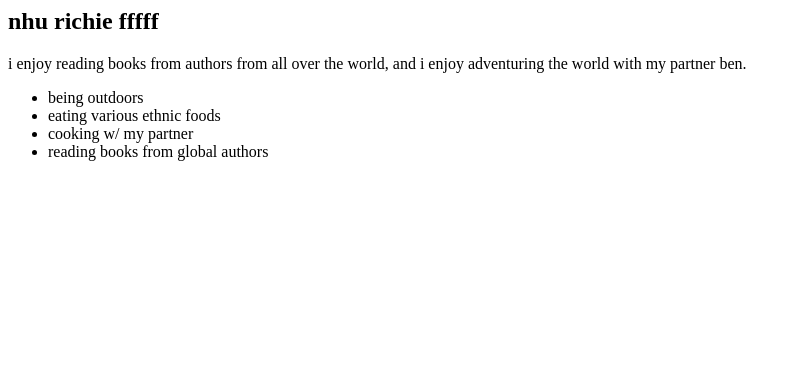
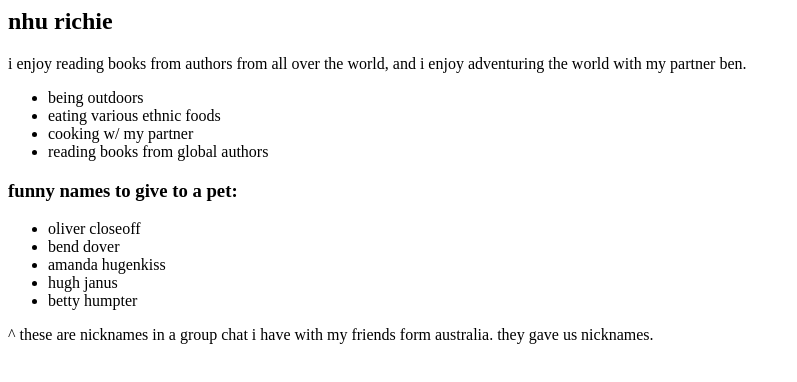
Before and after one commit to nhurichie/lab1_NhuRichie, a plain HTML site: page index.html in a window 1280 px wide. Shown: the whole page, without its empty margins (0-797 px from the left). Drawn offline with Linux system fonts and the light colour scheme.

Commit message:
First Commit

```diff
--- a/index.html
+++ b/index.html
@@ -2,10 +2,10 @@
 <html>
     <head>
         <meta charset="utf-8">
-        <title>first lab</title>
+        <title>homework assignment part two</title>
     </head>
     <body>
-       <h2>nhu richie fffff</h2>
+       <h2>nhu richie</h2>
        <p>i enjoy reading books from authors from all over the world, and i enjoy adventuring the world with my partner ben.</p>
 
         <ul>
@@ -14,5 +14,16 @@
             <li>cooking w/ my partner</li>
             <li>reading books from global authors</li>
         </ul>
+
+        <h3>funny names to give to a pet:</h3>
+        <ul>
+            <li>oliver closeoff</li>
+            <li>bend dover</li>
+            <li>amanda hugenkiss</li>
+            <li>hugh janus</li>
+            <li>betty humpter</li>
+        </ul>
+
+        <p>^ these are nicknames in a group chat i have with my friends form australia.  they gave us nicknames.</p>
     </body>
 </html>
```
